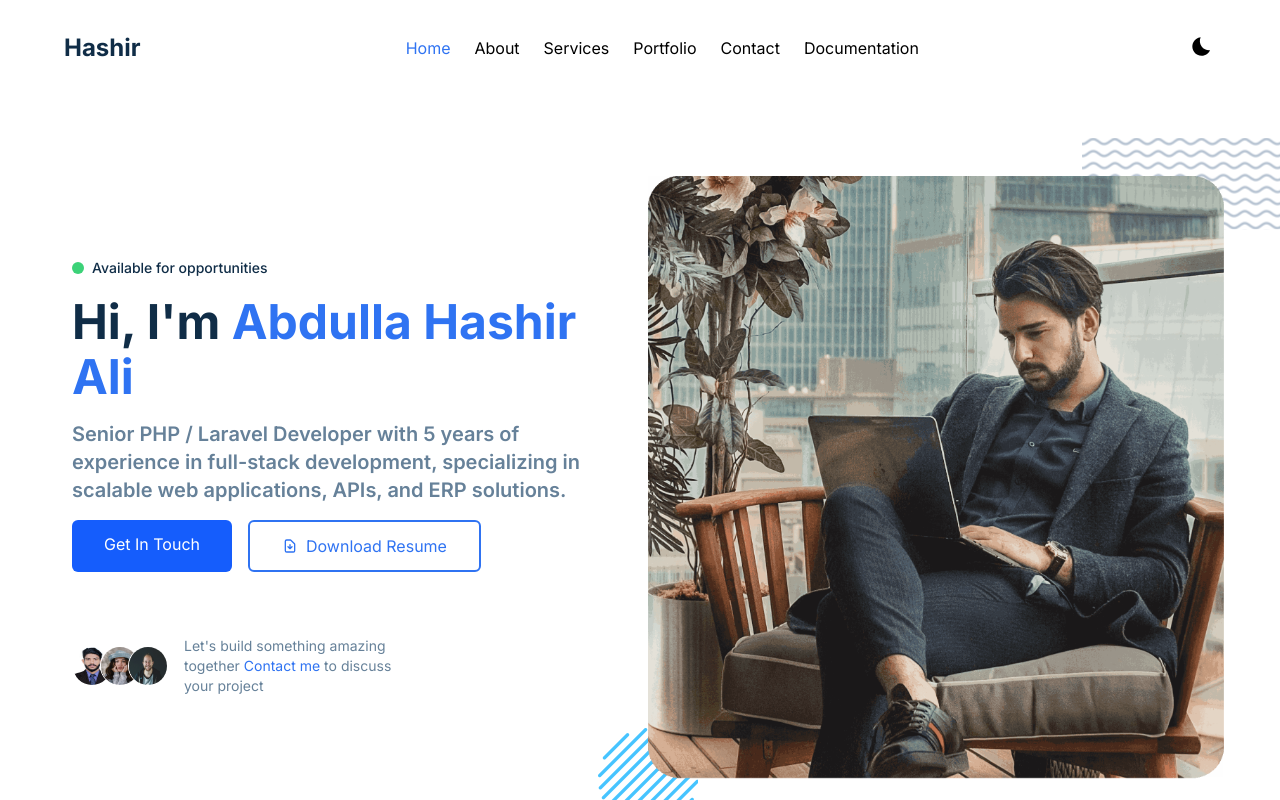
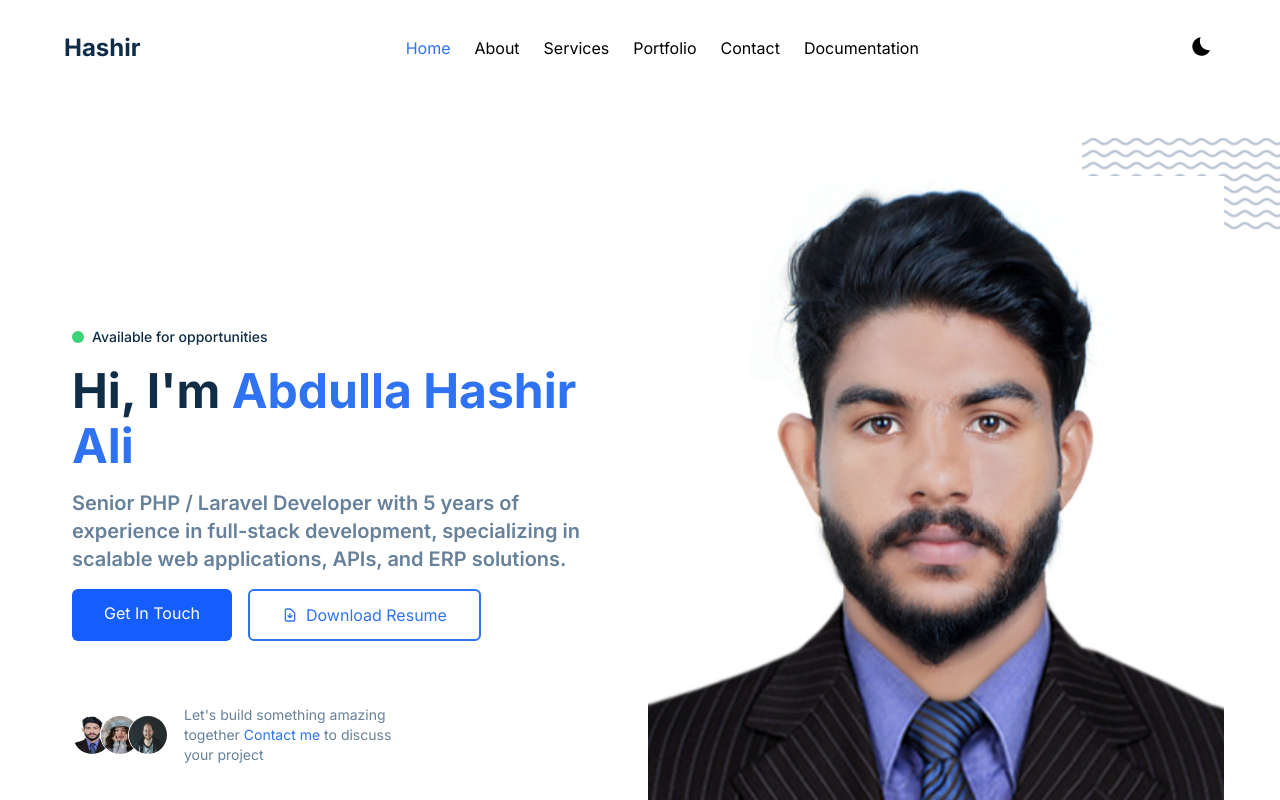
Before and after one commit to Hashir5989/portfolio, a Next.js app: page / in a window 1280 px wide. Shown: the top 800 px of the page. Built offline with nearby package versions, Linux system fonts and the light colour scheme.

Commit message:
Replace main hero background image with personal photo

```diff
--- a/src/components/Home/Hero/index.tsx
+++ b/src/components/Home/Hero/index.tsx
@@ -81,8 +81,8 @@ const Hero = () => {
 
         <div className="md:col-span-6 col-span-12 relative before:absolute before:content-[''] before:bg-[url('/images/hero/line-leyar.svg')] before:bg-no-repeat before:left-1/2 before:top-0 before:h-24 before:w-52 before:-z-10 before:translate-x-70% before:-translate-y-40% lg:before:inline-block before:hidden after:absolute after:content-[''] after:bg-[url('/images/hero/round-leyar.svg')] after:bg-no-repeat xl:after:inline-block after:hidden after:left-0 after:bottom-0 after:h-6.25 after:w-6.25 after:-z-10 after:-translate-x-1/2 after:translate-y-1/2">
           <Image
-            src={getImgPath('/images/hero/hero-image.png')}
-            alt='hero-image'
+            src={getImgPath('/images/hero/profile-photo.jpg')}
+            alt='Abdulla Hashir Ali - Hero Image'
             width={350}
             height={150}
             quality={100}
```
